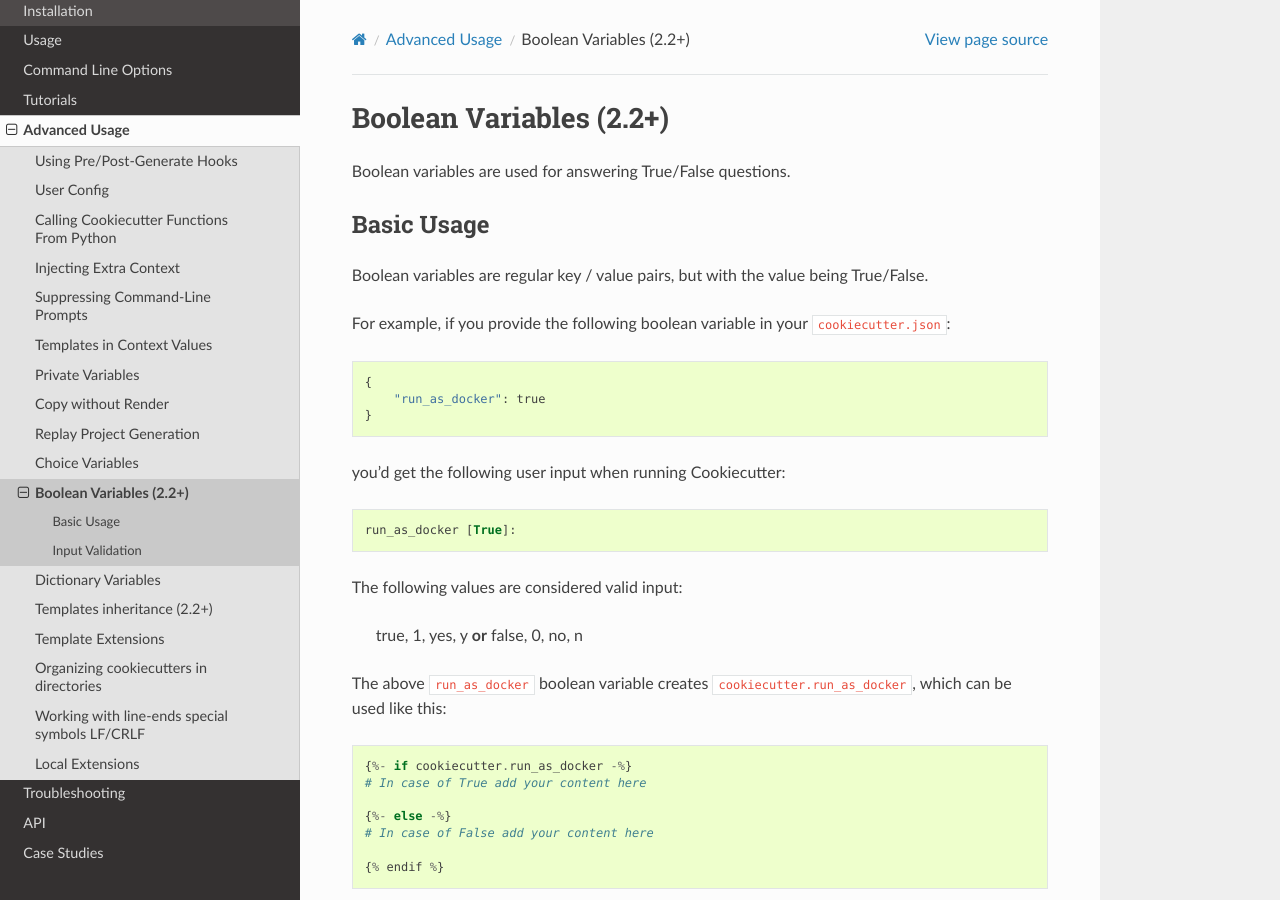
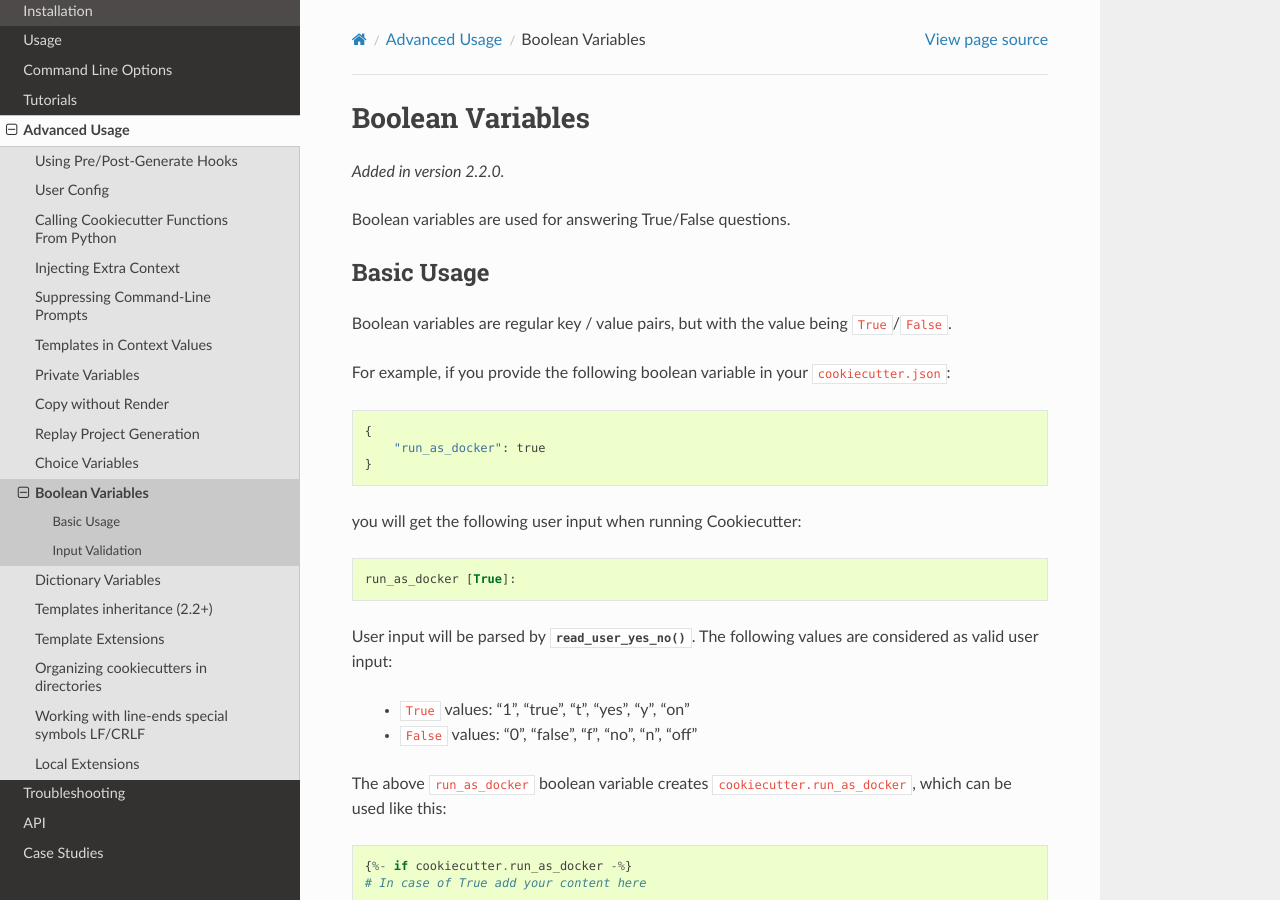
Before and after one commit to c-allen-tech/cookie, a Sphinx documentation site: the page built from docs/advanced/boolean_variables.rst, in a window 1280 px wide and 900 px high. Built offline with Sphinx 7.4.7 and the Read the Docs theme 2.0.0, drawn with Linux system fonts in a browser that asks for light colours; formulas are drawn with MathJax 3.

Commit message:
Finalize Boolean Variables documentation update (rst)

```diff
--- a/docs/advanced/boolean_variables.rst
+++ b/docs/advanced/boolean_variables.rst
@@ -1,32 +1,35 @@
-.. _boolean-variables:
+Boolean Variables
+-----------------
 
-Boolean Variables (2.2+)
-------------------------
+.. versionadded:: 2.2.0
 
 Boolean variables are used for answering True/False questions.
 
 Basic Usage
 ~~~~~~~~~~~
 
-Boolean variables are regular key / value pairs, but with the value being True/False.
+Boolean variables are regular key / value pairs, but with the value being
+``True``/``False``.
 
-For example, if you provide the following boolean variable in your ``cookiecutter.json``::
+For example, if you provide the following boolean variable in your
+``cookiecutter.json``::
 
    {
        "run_as_docker": true
    }
 
-you'd get the following user input when running Cookiecutter::
+you will get the following user input when running Cookiecutter::
 
   run_as_docker [True]:
 
-The following values are considered valid input:
+User input will be parsed by :func:`~cookiecutter.prompt.read_user_yes_no`. The
+following values are considered as valid user input:
 
-   true, 1, yes, y **or**
-   false, 0, no, n
+    - ``True`` values: "1", "true", "t", "yes", "y", "on"
+    - ``False`` values: "0", "false", "f", "no", "n", "off"
 
-The above ``run_as_docker`` boolean variable creates ``cookiecutter.run_as_docker``, which
-can be used like this::
+The above ``run_as_docker`` boolean variable creates ``cookiecutter.run_as_docker``,
+which can be used like this::
 
   {%- if cookiecutter.run_as_docker -%}
   # In case of True add your content here
```
Also changed, not shown: other parts of docs/advanced/boolean_variables.rst (+2 -1 lines).
